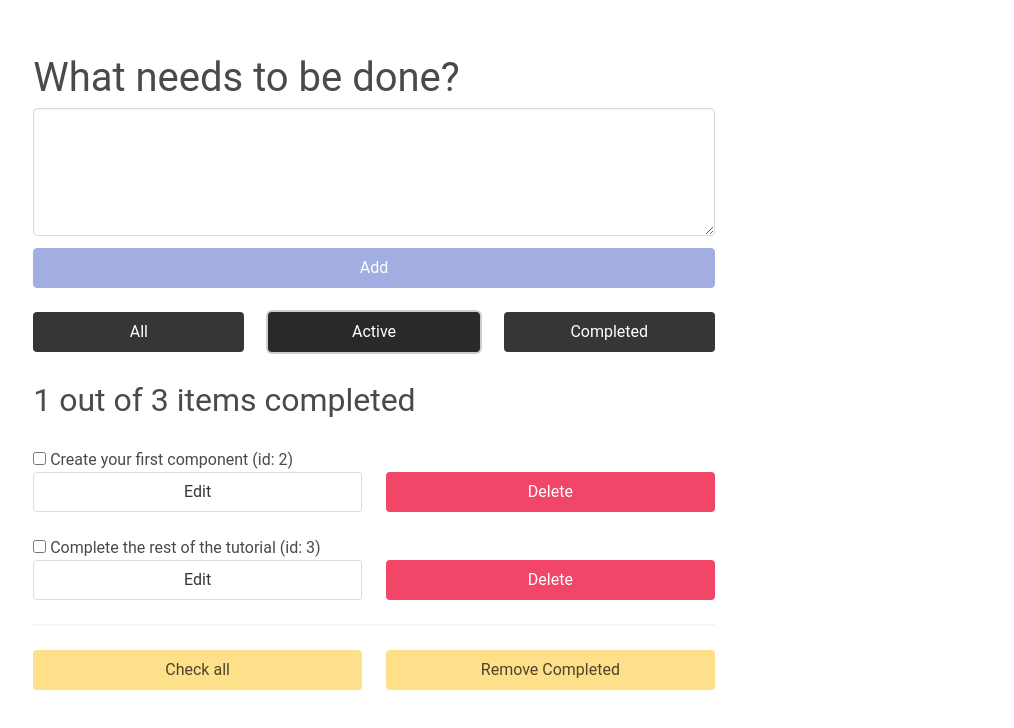
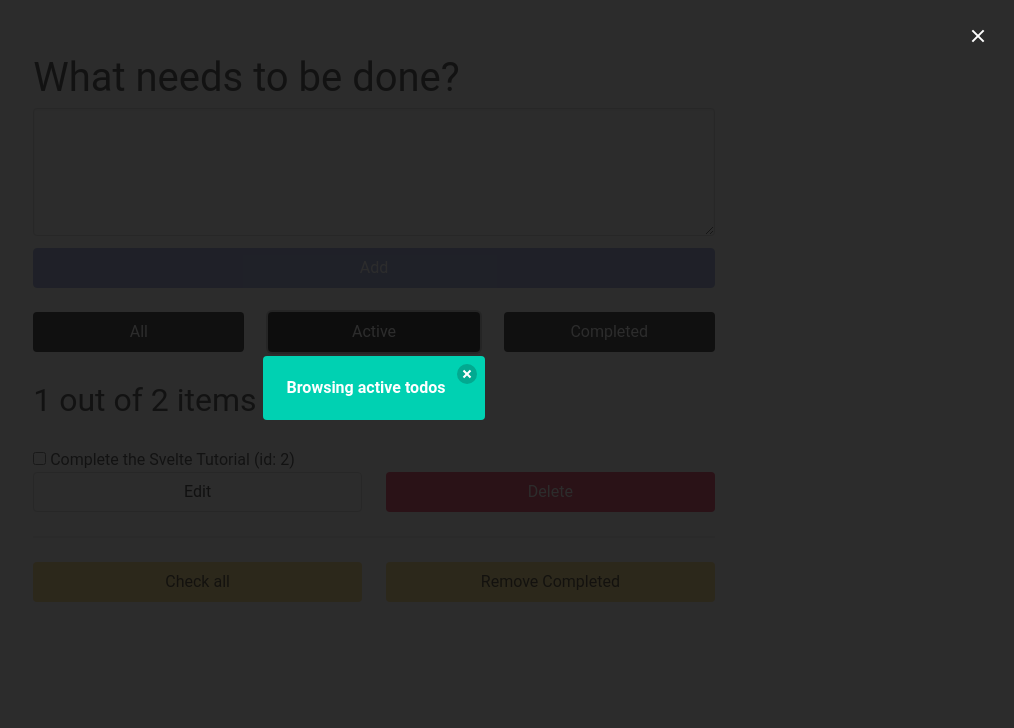
Before and after one commit to alifakbar111/svelte-todo, a Svelte app: page / in a window 1280 px wide. Both pictures are taken after a click on the button "Active". Shown: the top 728 px of the page, without its empty margins (266-1280 px from the left). Built offline with nearby package versions, Linux system fonts and the light colour scheme.

Commit message:
feat: add stores file

```diff
--- a/src/App.svelte
+++ b/src/App.svelte
@@ -1,6 +1,7 @@
 <script>
-  import { todosData } from "./components/data";
-  import { Todos } from "./components/index";
+  import { todos } from "./components/stores";
+  import { Todos, Alert } from "./components";
 </script>
 
-<Todos todos={$todosData}/>
+<Alert />
+<Todos bind:todos={$todos} />
--- /dev/null
+++ b/src/components/Alerts/index.svelte
@@ -0,0 +1,39 @@
+<script>
+  import { alert, visible } from "../stores";
+  import { onDestroy } from "svelte";
+
+  export let ms = 3000;
+  // let visible;
+  let timeout;
+
+  const onMessageChange = (message, ms) => {
+    clearTimeout(timeout);
+    if (!message) {
+      $visible = false;
+    } else {
+      $visible = true;
+      if (ms > 0) {
+        timeout = setTimeout(() => ($visible = false), ms);
+      }
+    }
+  };
+  $: onMessageChange($alert, ms);
+  onDestroy(() => setTimeout(timeout));
+</script>
+
+{#if $alert}
+  <div class="modal" class:is-active={$visible}>
+    <div class="modal-background" on:click={() => ($visible = false)}/>
+    <div class="notification is-primary">
+      <button
+        class="delete"
+        aria-label="close"
+        on:click={() => ($visible = false)} />
+      <strong>{$alert}</strong>
+    </div>
+    <button
+      class="modal-close is-large"
+      aria-label="close"
+      on:click={() => ($visible = false)} />
+  </div>
+{/if}
--- a/src/components/Todos/index.svelte
+++ b/src/components/Todos/index.svelte
@@ -6,11 +6,11 @@
     NewTodo,
     TodoStatus,
   } from "../../components";
+  import { alert } from "../stores";
 
   export let todos = [];
-  let newTodoName = "";
   let newTodoId;
-  let filterAll;
+  let filterAll = "all";
   let todoStatus;
 
   $: newTodoId = todos.length ? Math.max(...todos.map((t) => t.id)) + 1 : 1;
@@ -18,14 +18,37 @@
   function removeTodo(todo) {
     todos = todos.filter((t) => t.id !== todo.id);
     todoStatus.focus();
+    $alert = `Todo '${todo.name}' has been deleted`;
   }
+
   function addTodo(name) {
     todos = [...todos, { id: newTodoId, name, completed: false }];
+    $alert = `Todo '${name}' has been added`;
   }
+
   function updateTodo(todo) {
     const i = todos.findIndex((t) => t.id === todo.id);
+    if (todos[i].name !== todo.name) {
+      $alert = `Todo  '${todo[i].name}' has been renamed to '${todo.name}'`;
+    }
+    if (todos[i].completed !== todo.completed) {
+      $alert = `Todo '${todo[i].name}' marked as ${
+        todo.completed ? "completed" : "active"
+      }`;
+    }
     todos[i] = { ...todos[i], ...todo };
   }
+
+  $: {
+    if (filterAll === "all") {
+      $alert = "Browsing all todos";
+    } else if (filterAll === "active") {
+      $alert = "Browsing active todos";
+    } else if (filterAll === "completed") {
+      $alert = "Browsing completed todos";
+    }
+  }
+
   const filterTodos = (filterAll, todos) =>
     filterAll === "active"
       ? todos.filter((t) => !t.completed)
@@ -34,13 +57,14 @@
       : todos;
 
   const checkAllTodos = (completed) => {
-    todos = todos.map((t) => {
-      return { ...t, completed: completed };
-    });
+    todos = todos.map((t) => ({ ...t, completed }));
+    $alert = `${completed ? "Checked" : "Unchecked"} ${todos.length} todos`;
   };
 
-  const removeCompletedTodos = () =>
-    (todos = todos.filter((t) => !t.completed));
+  const removeCompletedTodos = () => {
+    $alert = `Removed ${todos.filter((t) => t.completed).length} todos`;
+    todos = todos.filter((t) => !t.completed);
+  };
 </script>
 
 <section class="section">
--- a/src/components/data.js
+++ /dev/null
@@ -1,9 +0,0 @@
-import { writable } from "svelte/store";
-
-let todosData = writable([
-  { id: 1, name: "Create a svelte started App", completed: true },
-  { id: 2, name: "Create your first component", completed: false },
-  { id: 3, name: "Complete the rest of the tutorial", completed: false },
-]);
-
-export { todosData };
--- a/src/components/index.js
+++ b/src/components/index.js
@@ -4,5 +4,6 @@ import Todo from "./Todo/index.svelte";
 import MoreAction from "./MoreActions/index.svelte";
 import NewTodo from "./NewTodo/index.svelte";
 import TodoStatus from "./TodosStatus/index.svelte";
+import Alert from "./Alerts/index.svelte";
 
-export { Todos, FilterButton, Todo, MoreAction, NewTodo, TodoStatus };
+export { Todos, FilterButton, Todo, MoreAction, NewTodo, TodoStatus, Alert };
--- /dev/null
+++ b/src/components/localStore.js
@@ -0,0 +1,26 @@
+import { writable } from "svelte/store";
+
+export const localStore = (key, initial) => {
+  // receives the key of the local storage and an initial value
+
+  const toString = (value) => JSON.stringify(value, null, 2); // helper function
+  const toObj = JSON.parse; // helper function
+
+  if (localStorage.getItem(key) === null) {
+    // item not present in local storage
+    localStorage.setItem(key, toString(initial)); // initialize local storage with initial value
+  }
+
+  const saved = toObj(localStorage.getItem(key)); // convert to object
+
+  const { subscribe, set, update } = writable(saved); // create the underlying writable store
+
+  return {
+    subscribe,
+    set: (value) => {
+      localStorage.setItem(key, toString(value)); // save also to local storage as a string
+      return set(value);
+    },
+    update,
+  };
+};
--- /dev/null
+++ b/src/components/stores.js
@@ -0,0 +1,11 @@
+import { writable } from "svelte/store";
+import { localStore } from "../components/localStore";
+
+export let visible = writable(false);
+export const alert = writable("Welcome to the To-Do-List App");
+const initialTodos = [
+  { id: 1, name: "Visit MDN web docs", completed: true },
+  { id: 2, name: "Complete the Svelte Tutorial", completed: false },
+];
+// export const todos = writable(initialTodos);
+export const todos = localStore("mdn-svelte-todo", initialTodos);
```
Also changed, not shown: src/components/Alerts/index.scss (added).
